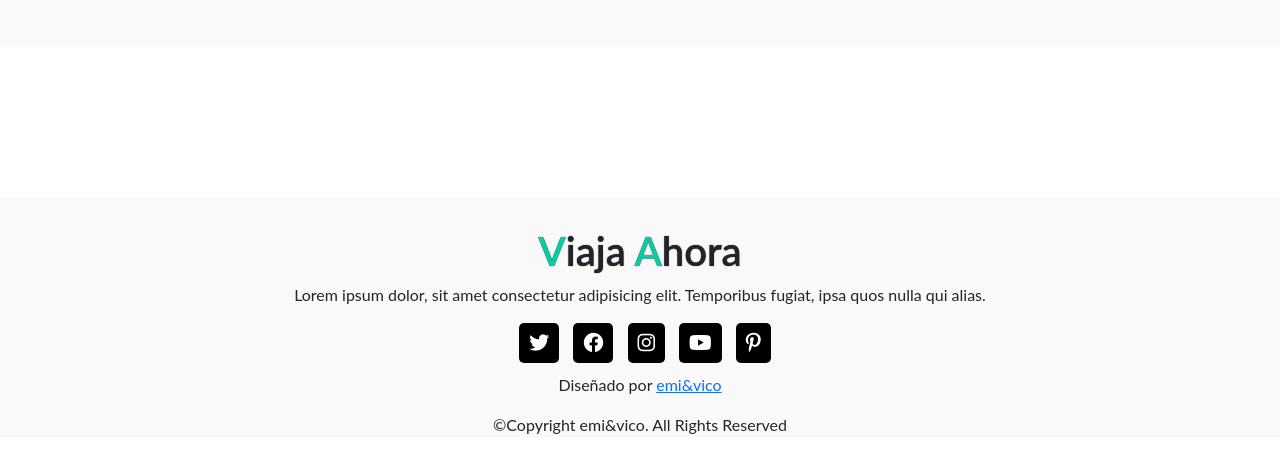
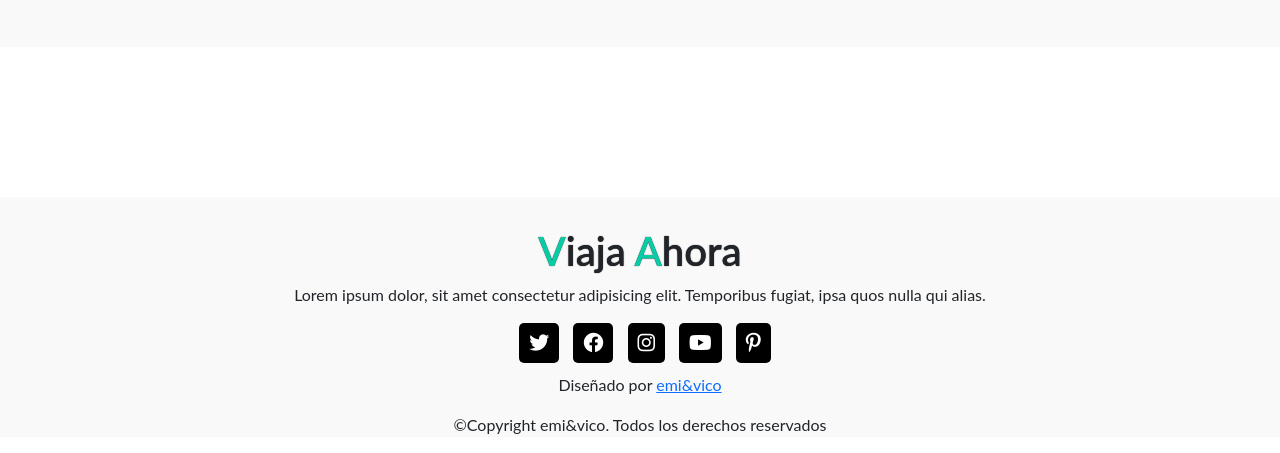
Before and after one commit to Emilio2207/UTNBootstrapFinal, a plain HTML site: page index.html in a window 1280 px wide. Shown: the part 4460-4913 px from the top of the page. Drawn offline with nearby package versions, Linux system fonts and the light colour scheme.

Commit message:
update_utn_work_final

```diff
--- a/index.html
+++ b/index.html
@@ -433,7 +433,7 @@
         <p>Diseñado por <a href="#">emi&vico</a></p>
       </div>
       <div class="copyright">
-        <p>&copy;Copyright emi&vico. All Rights Reserved</p>
+        <p>&copy;Copyright emi&vico. Todos los derechos reservados</p>
       </div>
     </footer>
     <!-- Footer End -->
```
